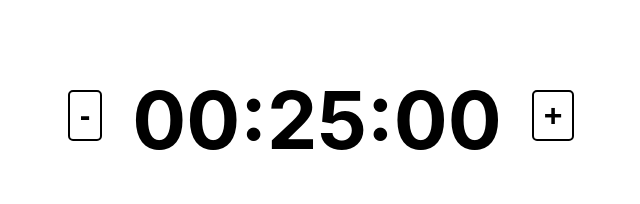
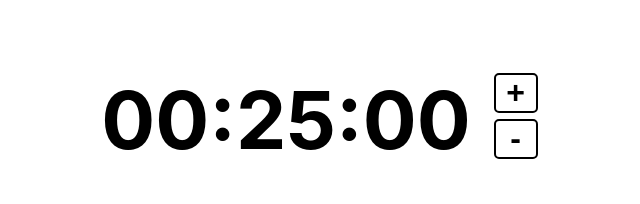
Before and after one commit to marianahansv/study-timer, a React (Create React App) app in the folder reactjs/: page / in a window 1280 px wide. Shown: the part 143-347 px from the top of the page, without its empty margins (319-959 px from the left). Built offline with nearby package versions, Linux system fonts and the light colour scheme.

Commit message:
added more styling for the buttons

```diff
--- a/reactjs/src/App.css
+++ b/reactjs/src/App.css
@@ -61,14 +61,22 @@ button {
   border-radius: 5px;
 }
 
-.time-control{
+.timer-controls{
+  display: flex;
+  flex-direction: column;
+  margin-left: 20px;
+  margin-top: 30px;
+}
+
+.control-button{
+  width: 5px;
+  height: 40px;
   font-size: 2rem;
   font-weight: bold;
-  margin-bottom: 10px;
-  margin-top: 40px;
-  margin-left: 30px;
-  margin-right: 30px;
-  padding: 5px 10px;
+  display: flex;
+  align-items: center;
+  justify-content: center;
+
 }
 
 button:hover {
--- a/reactjs/src/components/Timer.js
+++ b/reactjs/src/components/Timer.js
@@ -38,11 +38,14 @@ function Timer() {
       <div>
         <h2>set your time!</h2>
           <div className='timer-container'>
-            {isPaused ? <button className="time-control" onClick={handleDecrease}>-</button> : null}
-            <h1 className='timer-display'>{formatTime(time)}</h1>
-            {isPaused ? <button className="time-control" onClick={handleIncrease}>+</button>: null}
+          <h1 className='timer-display'>{formatTime(time)}</h1>
+          <div className='timer-controls'>
+            {isPaused ? <button className='control-button' onClick={handleIncrease}>+</button> : null}
+            {isPaused ? <button className='control-button' onClick={handleDecrease}>-</button>: null}
+            </div>
           </div>
-          <div className='timer-control-buttons'>
+
+          <div className='timer-buttons'>
           <button onClick={handleStartandPause}>
               {isPaused ? "start": "stop"}</button>
               <button onClick={handleReset}>reset</button>
```
